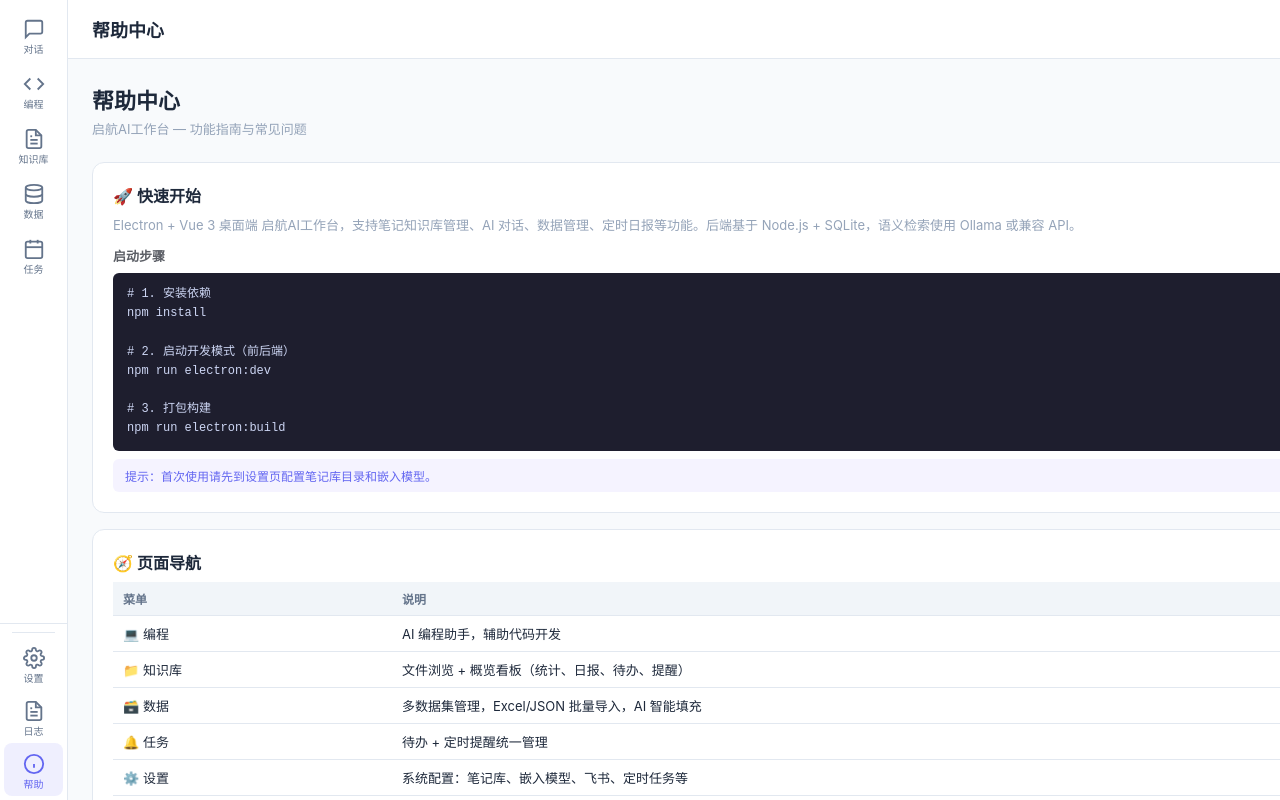
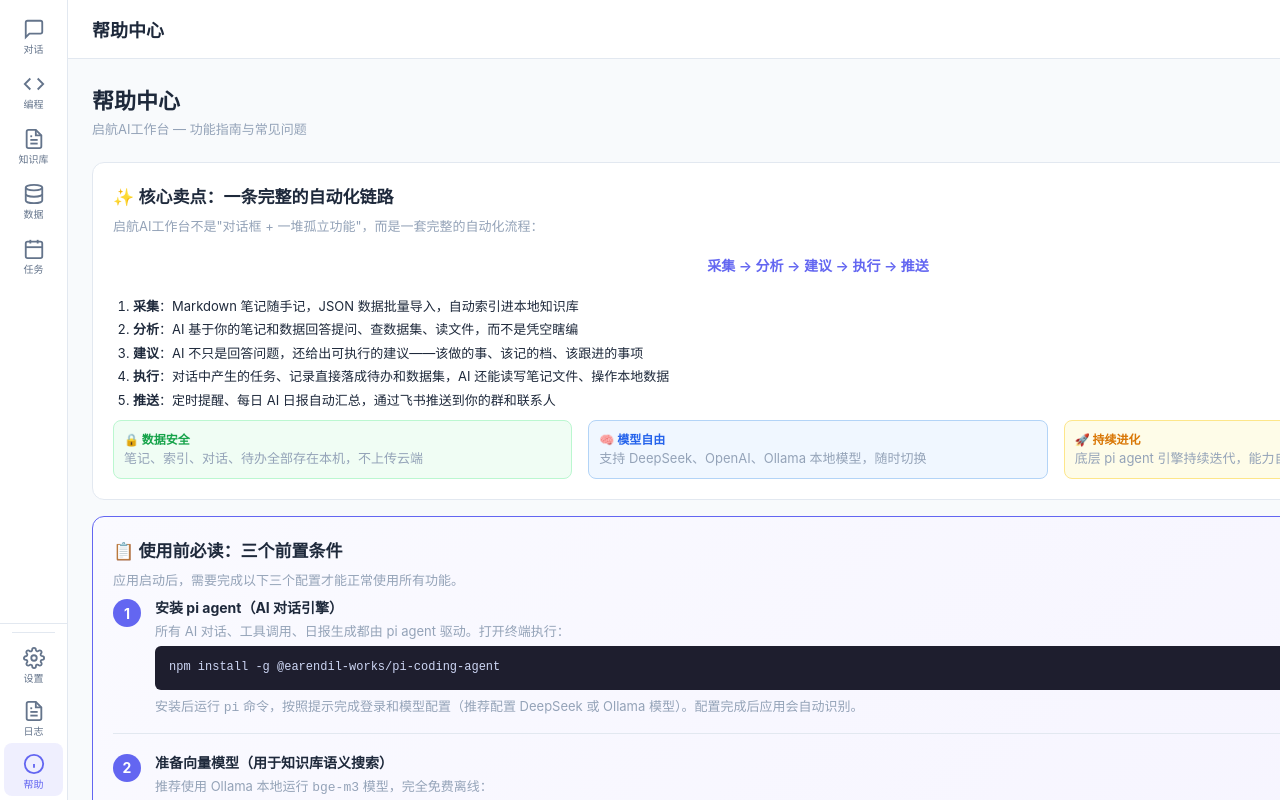
Before and after one commit to zeasin/qihang-ai-assistant, a Vue app: page /#/help in a window 1280 px wide. Built offline with nearby package versions, Linux system fonts and the light colour scheme.

Commit message:
完善帮助

```diff
--- a/electron/preload.ts
+++ b/electron/preload.ts
@@ -42,7 +42,7 @@ contextBridge.exposeInMainWorld('electronAPI', {
     remove: () => ipcRenderer.invoke('kb:remove'),
     scan: (dir: string) => ipcRenderer.invoke('kb:scan', { dir }),
     search: (dir: string, query: string) => ipcRenderer.invoke('kb:search', { dir, query }),
-    status: (dir: string) => ipcRenderer.invoke('kb:status', { dir }),
+    status: () => ipcRenderer.invoke('kb:status'),
     setDefault: () => ipcRenderer.invoke('kb:setDefault'),
     getDefault: () => ipcRenderer.invoke('kb:getDefault'),
   },
--- a/src/env.d.ts
+++ b/src/env.d.ts
@@ -41,7 +41,7 @@ interface ElectronAPI {
     remove: () => Promise<void>;
     scan: (dir: string) => Promise<any>;
     search: (dir: string, query: string) => Promise<any[]>;
-    status: (dir: string) => Promise<any>;
+    status: () => Promise<any>;
   };
   ds: {
     list: () => Promise<any[]>;
--- a/src/views/HelpView.vue
+++ b/src/views/HelpView.vue
@@ -11,86 +11,142 @@
       </div>
 
       <div class="card">
+        <h2 style="font-size:17px;">✨ 核心卖点：一条完整的自动化链路</h2>
+        <p class="text-muted mb-2">启航AI工作台不是"对话框 + 一堆孤立功能"，而是一套完整的自动化流程：</p>
+        <div style="text-align:center;padding:12px 0;font-size:14px;font-weight:600;color:var(--primary);">
+          采集 → 分析 → 建议 → 执行 → 推送
+        </div>
+        <ol style="margin:8px 0;padding-left:20px;font-size:13px;line-height:1.8;">
+          <li><strong>采集</strong>：Markdown 笔记随手记，JSON 数据批量导入，自动索引进本地知识库</li>
+          <li><strong>分析</strong>：AI 基于你的笔记和数据回答提问、查数据集、读文件，而不是凭空瞎编</li>
+          <li><strong>建议</strong>：AI 不只是回答问题，还给出可执行的建议——该做的事、该记的档、该跟进的事项</li>
+          <li><strong>执行</strong>：对话中产生的任务、记录直接落成待办和数据集，AI 还能读写笔记文件、操作本地数据</li>
+          <li><strong>推送</strong>：定时提醒、每日 AI 日报自动汇总，通过飞书推送到你的群和联系人</li>
+        </ol>
+        <div style="display:flex;gap:16px;flex-wrap:wrap;margin-top:8px;">
+          <div style="flex:1;min-width:140px;padding:10px;background:#f0fdf4;border-radius:8px;border:1px solid #bbf7d0;font-size:12px;line-height:1.5;">
+            <strong style="color:#16a34a;">🔒 数据安全</strong><br>
+            <span class="text-muted">笔记、索引、对话、待办全部存在本机，不上传云端</span>
+          </div>
+          <div style="flex:1;min-width:140px;padding:10px;background:#f0f7ff;border-radius:8px;border:1px solid #b3d4f7;font-size:12px;line-height:1.5;">
+            <strong style="color:#2563eb;">🧠 模型自由</strong><br>
+            <span class="text-muted">支持 DeepSeek、OpenAI、Ollama 本地模型，随时切换</span>
+          </div>
+          <div style="flex:1;min-width:140px;padding:10px;background:#fefce8;border-radius:8px;border:1px solid #fde68a;font-size:12px;line-height:1.5;">
+            <strong style="color:#d97706;">🚀 持续进化</strong><br>
+            <span class="text-muted">底层 pi agent 引擎持续迭代，能力自动升级无需重构</span>
+          </div>
+        </div>
+      </div>
+
+      <div class="card card-prereq">
+        <h2 style="font-size:17px;">📋 使用前必读：三个前置条件</h2>
+        <p class="text-muted mb-2">应用启动后，需要完成以下三个配置才能正常使用所有功能。</p>
+
+        <div class="prereq-item">
+          <div class="prereq-number">1</div>
+          <div class="prereq-content">
+            <strong>安装 pi agent（AI 对话引擎）</strong>
+            <p class="text-muted">所有 AI 对话、工具调用、日报生成都由 pi agent 驱动。打开终端执行：</p>
+            <pre class="code-block">npm install -g @earendil-works/pi-coding-agent</pre>
+            <p class="text-muted">安装后运行 <code>pi</code> 命令，按照提示完成登录和模型配置（推荐配置 DeepSeek 或 Ollama 模型）。配置完成后应用会自动识别。</p>
+          </div>
+        </div>
+
+        <div class="prereq-item">
+          <div class="prereq-number">2</div>
+          <div class="prereq-content">
+            <strong>准备向量模型（用于知识库语义搜索）</strong>
+            <p class="text-muted">推荐使用 Ollama 本地运行 <code>bge-m3</code> 模型，完全免费离线：</p>
+            <pre class="code-block"># 1. 下载安装 Ollama（https://ollama.com/download）
+# 2. 拉取 bge-m3 模型
+ollama pull bge-m3
+
+# 3. 确认 Ollama 服务运行中（默认 http://127.0.0.1:11434）</pre>
+            <p class="text-muted">然后进入应用「设置 → 嵌入模型配置」，填写：</p>
+            <ul>
+              <li>提供商名称：<code>Ollama</code></li>
+              <li>模型名称：<code>bge-m3</code></li>
+              <li>服务地址：<code>http://127.0.0.1:11434</code></li>
+              <li>API Key：留空</li>
+            </ul>
+            <p class="text-muted">保存后可在知识库「概览」Tab 中点击「索引」按钮建立向量索引。</p>
+          </div>
+        </div>
+
+        <div class="prereq-item">
+          <div class="prereq-number">3</div>
+          <div class="prereq-content">
+            <strong>设置笔记库目录</strong>
+            <p class="text-muted">笔记库是知识检索和 AI 问答的数据基础。进入「设置 → 笔记库设置」，选择一个包含 Markdown 文件的本地文件夹作为笔记库。保存后即可在知识库中浏览文件，并让 AI 基于你的笔记回答问题。</p>
+          </div>
+        </div>
+      </div>
+
+      <div class="card">
         <h2>🚀 快速开始</h2>
-        <p class="text-muted mb-2">Electron + Vue 3 桌面端 启航AI工作台，支持笔记知识库管理、AI 对话、数据管理、定时日报等功能。后端基于 Node.js + SQLite，语义检索使用 Ollama 或兼容 API。</p>
-        <h3 style="font-size:13px;font-weight:600;margin:12px 0 8px;color:#5c5f66;">启动步骤</h3>
-        <pre class="code-block"># 1. 安装依赖
-npm install
-
-# 2. 启动开发模式（前后端）
-npm run electron:dev
-
-# 3. 打包构建
-npm run electron:build</pre>
-        <p class="tip">提示：首次使用请先到设置页配置笔记库目录和嵌入模型。</p>
+        <p class="text-muted mb-2">启航AI工作台是一款桌面应用，将本地笔记知识库、结构化数据、待办提醒、飞书推送和 AI 智能体整合成一套完整的工作流。所有数据保存在本机，模型自由选择。</p>
+        <ol style="margin:8px 0;padding-left:20px;font-size:13px;line-height:1.8;">
+          <li>完成上方三个前置条件配置</li>
+          <li>在「对话」页开始与 AI 对话（支持图片粘贴/上传）</li>
+          <li>在「知识库」浏览笔记文件，或在「概览」Tab 中查看日报、待办、提醒</li>
+          <li>在「数据」页管理结构化数据集，支持 JSON/URL 批量导入</li>
+          <li>在「设置」页配置飞书集成、定时任务、日报提示词等高级功能</li>
+        </ol>
       </div>
 
       <div class="card">
         <h2>🧭 页面导航</h2>
         <table class="help-table">
           <tr><th>菜单</th><th>说明</th></tr>
-          <tr><td>💻 编程</td><td>AI 编程助手，辅助代码开发</td></tr>
-          <tr><td>📁 知识库</td><td>文件浏览 + 概览看板（统计、日报、待办、提醒）</td></tr>
-          <tr><td>🗃️ 数据</td><td>多数据集管理，Excel/JSON 批量导入，AI 智能填充</td></tr>
-          <tr><td>🔔 任务</td><td>待办 + 定时提醒统一管理</td></tr>
-          <tr><td>⚙️ 设置</td><td>系统配置：笔记库、嵌入模型、飞书、定时任务等</td></tr>
-          <tr><td>📋 日志</td><td>操作日志查看</td></tr>
+          <tr><td>💬 对话</td><td>AI 对话工作台，支持多轮对话、图片识别、模型切换，pi agent 驱动</td></tr>
+          <tr><td>💻 编程</td><td>代码项目工作台，管理项目文件树，基于项目的 AI 编程对话</td></tr>
+          <tr><td>📁 知识库</td><td>文件浏览 + 概览看板（统计、日报、待办、提醒、索引管理）</td></tr>
+          <tr><td>🗃️ 数据</td><td>多数据集管理，自定义 Schema，JSON/URL 批量导入</td></tr>
+          <tr><td>🔔 任务</td><td>待办看板 + 定时提醒统一管理</td></tr>
+          <tr><td>⚙️ 设置</td><td>系统配置：笔记库、LLM 模型、嵌入模型、飞书、定时任务等</td></tr>
+          <tr><td>📋 日志</td><td>操作日志查看，支持级别过滤和自动刷新</td></tr>
+          <tr><td>🔧 工具箱</td><td>通用识别、识题、试卷识别、数据导入/采集/加工等工具</td></tr>
           <tr><td>❓ 帮助</td><td>使用指南（当前页面）</td></tr>
         </table>
-        <p class="text-muted">侧边栏底部还有 🔧 工具箱（图片识别、识题、Markdown 预览等）通过路由 <code>/tools</code> 访问。</p>
       </div>
 
       <div class="card">
         <h2>📁 知识库</h2>
-        <p class="text-muted mb-2">Markdown 笔记/文件的目录树浏览、编辑、索引与搜索。</p>
+        <p class="text-muted mb-2">浏览和管理本地 Markdown 笔记文件，支持索引和语义搜索。</p>
         <ul>
-          <li><strong>目录树</strong> — 侧边栏树状结构浏览，右键新建/重命名/删除文件或目录</li>
-          <li><strong>编辑器</strong> — 分屏实时 Markdown 预览，支持 Zen 模式全屏写作、标签管理</li>
-          <li><strong>索引</strong> — 在知识库的「概览」Tab 索引笔记库，系统自动分段并生成向量嵌入</li>
-          <li><strong>搜索</strong> — 文件名关键词搜索 + 语义搜索（基于向量相似度，需配置嵌入模型）</li>
+          <li><strong>文件浏览</strong> — 左侧目录树浏览笔记文件，点击查看 Markdown 渲染内容，支持代码高亮</li>
+          <li><strong>索引</strong> — 点击工具栏的 📇 按钮，系统自动扫描文件、分段并生成向量嵌入</li>
+          <li><strong>搜索</strong> — 支持文件名关键词搜索 + 语义搜索（需先配置嵌入模型并完成索引）</li>
+          <li><strong>概览 Tab</strong> — 查看向量模型状态、文档数/片段数/嵌入进度、综合日报、待办、提醒</li>
         </ul>
       </div>
 
       <div class="card">
         <h2>🗃️ 数据</h2>
-        <p class="text-muted mb-2">模块化数据集管理，支持自定义 Schema。</p>
+        <p class="text-muted mb-2">模块化数据集管理，支持自定义字段和批量导入导出。</p>
         <ul>
           <li><strong>模块管理</strong> — 按模块分组管理数据集，可新建/编辑/删除模块</li>
           <li><strong>数据集 Schema</strong> — 自定义字段列表、类型选项、状态选项</li>
-          <li><strong>记录管理</strong> — 基于 Schema 动态生成表单，支持增删改查、搜索、分页</li>
+          <li><strong>记录管理</strong> — 基于 Schema 动态生成表单，支持增删改查、搜索</li>
+          <li><strong>批量导入</strong> — 支持 JSON 粘贴或 URL 远程数据导入</li>
           <li>上次选中的数据集自动恢复</li>
         </ul>
       </div>
 
       <div class="card">
-        <h2>🧠 语义检索与索引</h2>
-        <p class="text-muted mb-2">笔记库通过嵌入模型建立向量索引，实现语义级搜索。</p>
-        <h3 style="font-size:13px;font-weight:600;margin:12px 0 8px;color:#5c5f66;">工作原理</h3>
-        <ul>
-          <li>扫描笔记库 Markdown 文件，按段落/标题分块</li>
-          <li>调用嵌入模型生成向量（默认 <code>bge-m3</code>）</li>
-          <li>支持 Ollama 本地或 OpenAI 兼容 API（如硅基流动）</li>
-          <li>搜索时按关键词 + 向量相似度综合排序</li>
-        </ul>
-        <h3 style="font-size:13px;font-weight:600;margin:12px 0 8px;color:#5c5f66;">在知识库的概览 Tab 管理</h3>
-        <ul>
-          <li>查看文档数、片段数、嵌入进度</li>
-          <li>按笔记库单独索引或全部重新索引</li>
-          <li>在搜索栏测试语义搜索效果</li>
-        </ul>
-      </div>
-
-      <div class="card">
         <h2>🤖 AI 助理</h2>
-        <p class="text-muted mb-2">基于 pi agent 引擎的本地 AI 助理，一个引擎搞定所有场景。</p>
+        <p class="text-muted mb-2">基于 pi agent 引擎的本地 AI 助理，对话页支持图片上传/粘贴，可在输入框上方切换模型。</p>
         <table class="help-table">
           <tr><th>能力</th><th>说明</th></tr>
-          <tr><td>💾 数据集查询</td><td>通过结构化查询工具访问数据中心的记录数据</td></tr>
-          <tr><td>📚 笔记库检索</td><td>语义搜索本地笔记（Embedding + RAG）</td></tr>
-          <tr><td>📁 项目文件操作</td><td>读写文件、目录浏览、grep 搜索，可执行命令</td></tr>
-          <tr><td>📅 日报生成</td><td>自动汇总待办、消息、文档等生成综合日报</td></tr>
+          <tr><td>💬 日常问答</td><td>通用对话，无需绑定项目即可提问</td></tr>
+          <tr><td>📚 笔记库检索</td><td>基于笔记库内容进行 RAG 语义检索回答</td></tr>
+          <tr><td>💾 数据集查询</td><td>通过结构化查询访问数据中心记录</td></tr>
+          <tr><td>📁 项目文件操作</td><td>读写文件、目录浏览、grep 搜索、执行命令</td></tr>
+          <tr><td>📅 日报生成</td><td>自动汇总待办、对话、文档等生成综合日报</td></tr>
+          <tr><td>🖼️ 图片识别</td><td>支持粘贴或上传图片，AI 自动识别内容</td></tr>
         </table>
-        <p class="text-muted">对话模型直接使用 pi agent 配置，无需在应用内重复配置。</p>
+        <p class="text-muted">对话模型通过 pi agent 配置（终端运行 <code>pi</code> 命令设置），支持 DeepSeek、OpenAI 兼容接口、Ollama 本地模型等。</p>
       </div>
 
       <div class="card">
@@ -98,42 +154,41 @@ npm run electron:build</pre>
         <p class="text-muted mb-2">所有配置通过设置页面管理，无需手动编辑文件。</p>
         <table class="help-table">
           <tr><th>配置项</th><th>说明</th></tr>
-          <tr><td>笔记库目录</td><td>唯一的本地笔记库路径，知识浏览与 AI 检索共用</td></tr>
-          <tr><td>嵌入模型</td><td>语义检索用的向量模型（Ollama 或 API）</td></tr>
-          <tr><td>定时任务</td><td>管理内置定时任务（日报、消息汇总等），支持飞书通知</td></tr>
-          <tr><td>飞书 Webhook</td><td>消息推送 URL</td></tr>
-          <tr><td>飞书 Bot</td><td>App ID / Secret，WebSocket 长连接接收消息</td></tr>
+          <tr><td>LLM 对话模型</td><td>通过 pi agent 配置（<code>pi</code> 命令），对话页可临时切换模型</td></tr>
+          <tr><td>笔记库目录</td><td>本地笔记库路径，知识浏览与 AI 检索共用</td></tr>
+          <tr><td>嵌入模型</td><td>语义检索用的向量模型（Ollama 或 OpenAI 兼容 API）</td></tr>
+          <tr><td>笔记库索引配置</td><td>配置索引时排除的目录和文件（支持通配符）</td></tr>
+          <tr><td>定时任务</td><td>管理内置定时任务（日报生成、自动索引等），支持飞书通知</td></tr>
+          <tr><td>飞书 Webhook</td><td>消息推送 URL，用于发送日报和提醒到飞书群</td></tr>
+          <tr><td>飞书 Bot</td><td>App ID / Secret，WebSocket 长连接接收消息，可在飞书内直接对话</td></tr>
           <tr><td>日报设置</td><td>每日 AI 综合日报，自定义提示词和保留天数</td></tr>
-          <tr><td>笔记库索引配置</td><td>配置笔记库索引时排除的目录和文件</td></tr>
         </table>
-
       </div>
 
       <div class="card">
         <h2>❓ 常见问题</h2>
         <table class="help-table">
           <tr><th>问题</th><th>原因</th><th>解决</th></tr>
-          <tr><td>对话为空或超时</td><td>pi agent 模型未配置或网络不可达</td><td>运行 <code>pi</code> 命令配置登录和模型</td></tr>
-          <tr><td>语义搜索无结果</td><td>笔记库未索引或嵌入模型未配置</td><td>在知识库的「概览」Tab 点击索引按钮，检查嵌入模型配置</td></tr>
-          <tr><td>索引失败</td><td>嵌入模型服务未启动</td><td>确认 Ollama 运行或 API 地址正确</td></tr>
-          <tr><td>飞书消息收不到</td><td>Webhook 未配置或 Bot 未启动</td><td>在设置页检查飞书配置</td></tr>
-          <tr><td>定时任务未执行</td><td>调度器未开启</td><td>在设置页确认调度器运行中</td></tr>
+          <tr><td>对话为空或超时</td><td>pi agent 未安装或模型未配置</td><td>运行 <code>npm install -g @earendil-works/pi-coding-agent</code>，然后 <code>pi</code> 配置模型</td></tr>
+          <tr><td>语义搜索无结果</td><td>笔记库未索引或嵌入模型未配置</td><td>在知识库「概览」Tab 点击索引按钮，检查设置页嵌入模型配置</td></tr>
+          <tr><td>索引失败</td><td>嵌入模型服务未启动或地址错误</td><td>确认 Ollama 运行中或 API 地址正确，在设置页点「测试连接」</td></tr>
+          <tr><td>飞书消息收不到</td><td>Webhook 或 Bot 配置有误</td><td>在设置页检查飞书配置，点「测试」验证</td></tr>
+          <tr><td>定时任务未执行</td><td>调度器未开启</td><td>在设置页确认调度器运行中，检查任务是否已启用</td></tr>
+          <tr><td>可以完全离线使用吗</td><td>—</td><td>可以。对话模型和嵌入模型都配置为 Ollama 本地模型即可完全离线</td></tr>
+          <tr><td>AI 答非所问，没有用到笔记</td><td>知识库未索引或未配置嵌入模型</td><td>在知识库「概览」Tab 点击索引按钮，检查嵌入模型配置</td></tr>
+          <tr><td>提示"模型连接失败"</td><td>pi agent 模型配置有误或 Ollama 未启动</td><td>运行 <code>pi</code> 检查配置，Ollama 需先 <code>ollama pull</code> 模型并确保服务运行</td></tr>
+          <tr><td>数据会丢失吗</td><td>—</td><td>数据保存在本机数据库，正常退出不丢失；建议定期备份 <code>memory.db</code> 和笔记目录</td></tr>
         </table>
       </div>
 
       <div class="card">
-        <h2>🏗️ 技术架构</h2>
-        <table class="help-table">
-          <tr><th>层</th><th>技术</th></tr>
-          <tr><td>前端框架</td><td>Vue 3 + TypeScript + Vite</td></tr>
-          <tr><td>桌面壳</td><td>Electron</td></tr>
-          <tr><td>后端</td><td>Node.js（主进程）</td></tr>
-          <tr><td>数据库</td><td>SQLite（better-sqlite3）</td></tr>
-          <tr><td>AI 引擎</td><td>LangChain.js（@langchain/openai + @langchain/ollama）</td></tr>
-          <tr><td>语义检索</td><td>Ollama / OpenAI 兼容 API（bge-m3）</td></tr>
-          <tr><td>飞书集成</td><td>Webhook + WebSocket Bot</td></tr>
-          <tr><td>IPC 通信</td><td>Electron ipcMain / ipcRenderer</td></tr>
-        </table>
+        <h2>🔒 数据与隐私</h2>
+        <ul>
+          <li>所有数据保存在应用目录下的本地数据库（<code>memory.db</code>）与你的笔记文件夹中，不上传任何云端</li>
+          <li>对话内容默认会发送给你配置的模型服务商（DeepSeek 等）用于生成回复</li>
+          <li>如需<strong>完全离线</strong>：使用 Ollama 作为对话模型与嵌入模型即可（除软件自动更新外无任何网络请求）</li>
+          <li>建议定期备份 <code>memory.db</code> 和笔记目录，后续版本将提供一键备份/恢复</li>
+        </ul>
       </div>
     </div>
   </div>
@@ -260,4 +315,72 @@ npm run electron:build</pre>
   color: var(--text-primary);
   margin-bottom: 3px;
 }
+
+.card ol li {
+  font-size: 13px;
+  line-height: 1.8;
+  color: var(--text-primary);
+}
+
+.card-prereq {
+  border-color: var(--primary);
+  background: linear-gradient(135deg, #fafaff 0%, #f5f3ff 100%);
+}
+
+.prereq-item {
+  display: flex;
+  gap: 14px;
+  margin-bottom: 18px;
+  padding-bottom: 18px;
+  border-bottom: 1px solid var(--border);
+}
+
+.prereq-item:last-child {
+  margin-bottom: 0;
+  padding-bottom: 0;
+  border-bottom: none;
+}
+
+.prereq-number {
+  width: 28px;
+  height: 28px;
+  border-radius: 50%;
+  background: var(--primary);
+  color: white;
+  font-size: 14px;
+  font-weight: 700;
+  display: flex;
+  align-items: center;
+  justify-content: center;
+  flex-shrink: 0;
+  margin-top: 2px;
+}
+
+.prereq-content {
+  flex: 1;
+  min-width: 0;
+}
+
+.prereq-content strong {
+  font-size: 14px;
+  color: var(--text-primary);
+  display: block;
+  margin-bottom: 4px;
+}
+
+.prereq-content .code-block {
+  margin: 6px 0;
+}
+
+.prereq-content ul {
+  padding-left: 16px;
+  margin: 4px 0;
+}
+
+.prereq-content ul li {
+  font-size: 12px;
+  line-height: 1.6;
+  color: var(--text-primary);
+  margin-bottom: 1px;
+}
 </style>
--- a/src/views/NotesView.vue
+++ b/src/views/NotesView.vue
@@ -287,9 +287,8 @@ async function selectFile(item: TreeNode) {
 }
 
 async function loadIndexedState() {
-  if (!notesDir.value) return;
   try {
-    const status = await API.kb.status(notesDir.value);
+    const status = await API.kb.status();
     indexedState.value[notesDir.value] = status?.indexed ?? false;
   } catch {
     indexedState.value[notesDir.value] = false;
```
